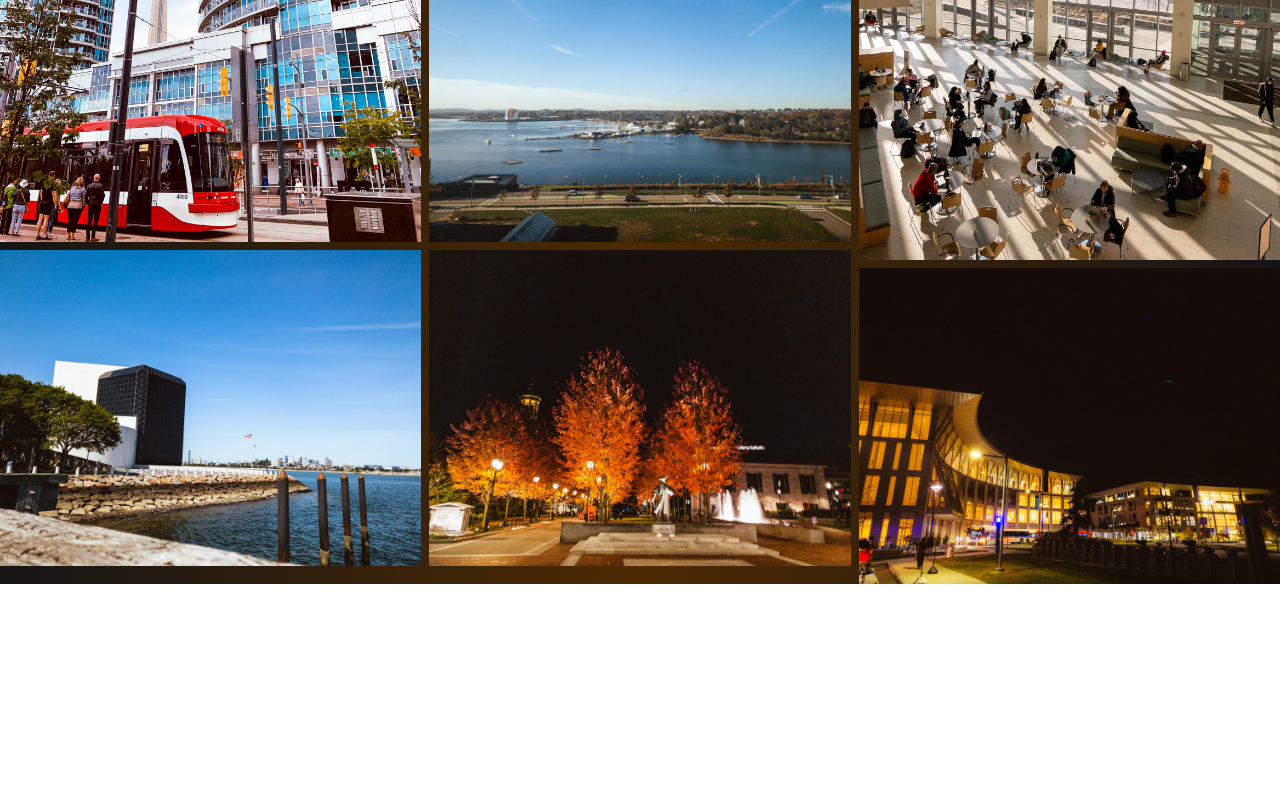
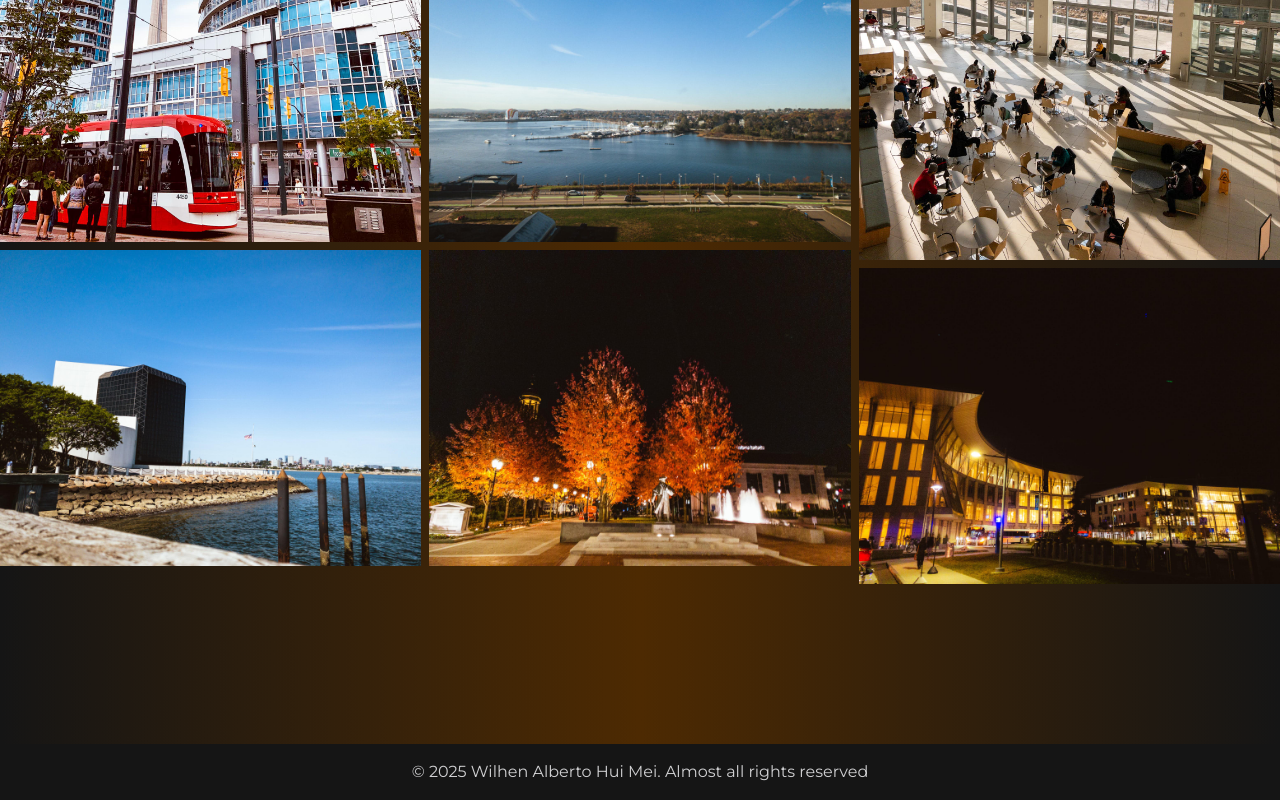
Before and after one commit to WilhenAlbertoHM/portfolio, a React (Vite) app: page / in a window 1280 px wide. Shown: the part 6545-7345 px from the top of the page. Before the commit the page ends 7129 px from the top, so only its background shows below. Built offline with nearby package versions, Linux system fonts and the light colour scheme.

Commit message:
add: footer

```diff
--- a/src/App.jsx
+++ b/src/App.jsx
@@ -5,6 +5,7 @@ import { Experience } from "./components/Experience.jsx";
 import { Project } from "./components/Project.jsx";
 import { TechStack } from "./components/TechStack.jsx";
 import { Gallery } from "./components/Gallery.jsx";
+import { Footer } from "./components/Footer.jsx";
 import { motion } from "motion/react";
 
 function App() {
@@ -67,6 +68,7 @@ function App() {
       >
         <Gallery />
       </motion.div>
+      <Footer />
     </div>
   );
 }
--- /dev/null
+++ b/src/components/Footer.jsx
@@ -0,0 +1,9 @@
+export const Footer = () => {
+    return (
+        <footer>
+            <div className="flex justify-center items-center p-4 bg-[var(--black)] text-[var(--lightgray)]">
+                <p>&copy; 2025 Wilhen Alberto Hui Mei. Almost all rights reserved</p>
+            </div>
+        </footer>
+    );
+};
```
